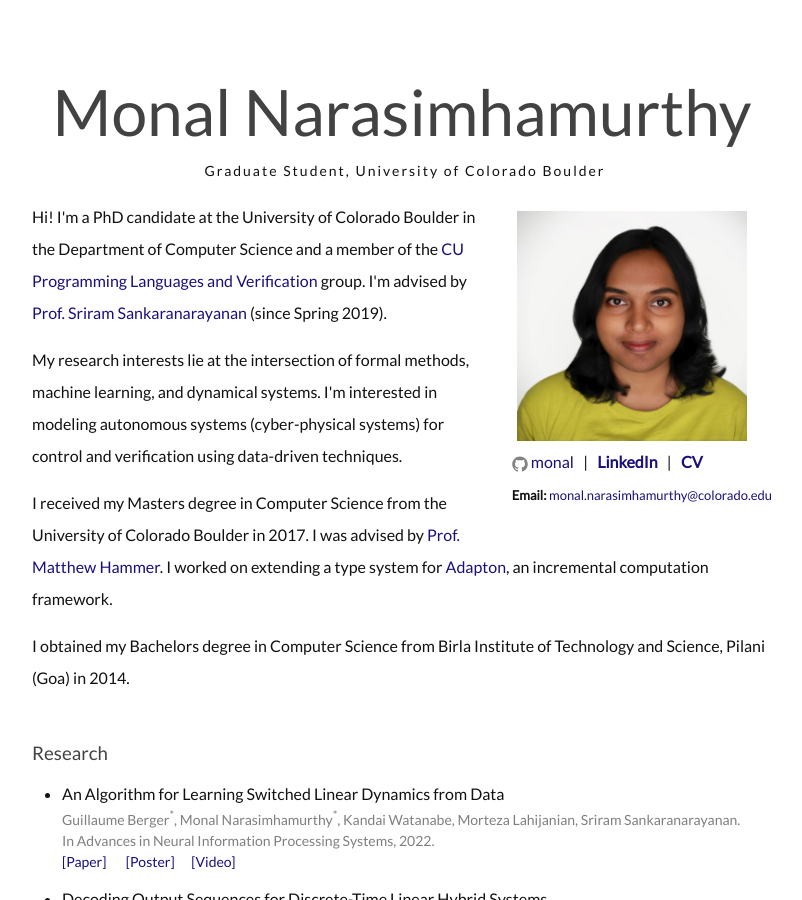
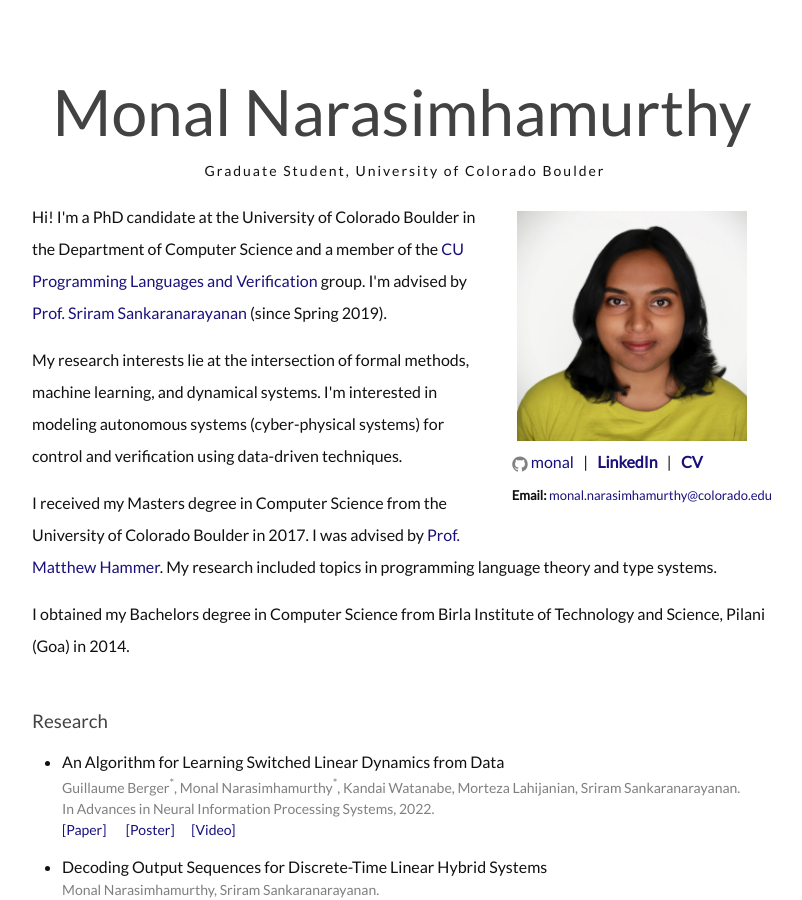
Before and after one commit to monal/monal.github.io, a Jekyll site: the page built from index.html, in a window 1280 px wide and 900 px high. Shown: the whole window, without its empty margins (238-1040 px from the left). Built offline with Jekyll 4.4.1, drawn with Linux system fonts in a browser that asks for light colours; nearby versions of some CDN libraries.

Commit message:
Update index.html

```diff
--- a/index.html
+++ b/index.html
@@ -29,7 +29,7 @@
 <p style="line-height: 200%">
 I received my Masters degree in Computer Science from the University of Colorado Boulder in 2017.
 I was advised by <a href="http://matthewhammer.org/ghost.html"> Prof. Matthew Hammer</a>.
-I worked on extending a type system for <a href="http://adapton.org/">Adapton</a>, an incremental computation framework.
+My research included topics in programming language theory and type systems.
 <p>
 </p> I obtained my Bachelors degree in Computer Science from Birla Institute of Technology and Science, Pilani (Goa) in 2014.
 </p>
```
